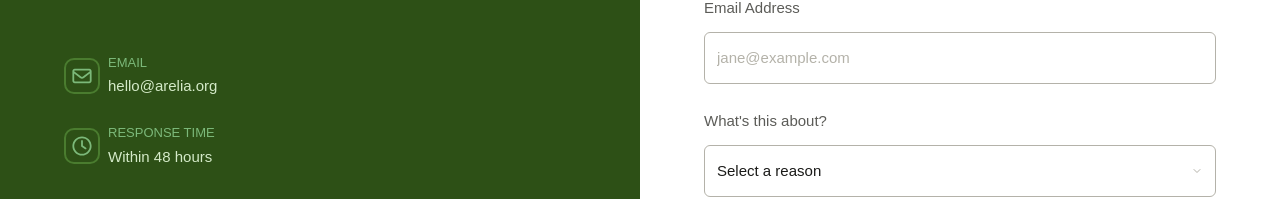
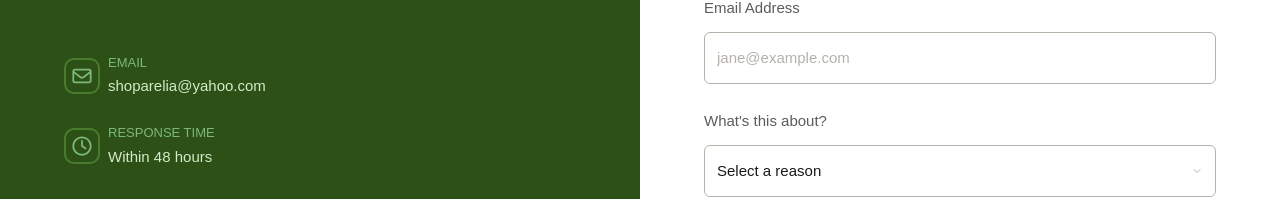
Before and after one commit to ShopArelia/arelia, a Next.js app: page /contact in a window 1280 px wide. Shown: the part 475-674 px from the top of the page. Built offline with nearby package versions, Linux system fonts and the light colour scheme; a web font is replaced by a local one.

Commit message:
fix: update admin email to shoparelia@yahoo.com in contact API and page

```diff
--- a/app/api/contact/route.ts
+++ b/app/api/contact/route.ts
@@ -3,7 +3,7 @@ import { getSupabase } from "@/utils/supabase/database";
 import { Resend } from "resend";
 
 const resend = new Resend(process.env.RESEND_API_KEY);
-const ADMIN_EMAIL = "hrishav.saha@gmail.com";
+const ADMIN_EMAIL = "shoparelia@yahoo.com";
 
 export async function POST(req: Request) {
     const body = await req.json();
--- a/app/contact/page.tsx
+++ b/app/contact/page.tsx
@@ -12,7 +12,7 @@ type FormState = {
     message: string;
 };
 
-const EMAIL = "hello@arelia.org";
+const EMAIL = "shoparelia@yahoo.com";
 
 export default function Page() {
     const [form, setForm] = useState<FormState>({
```
